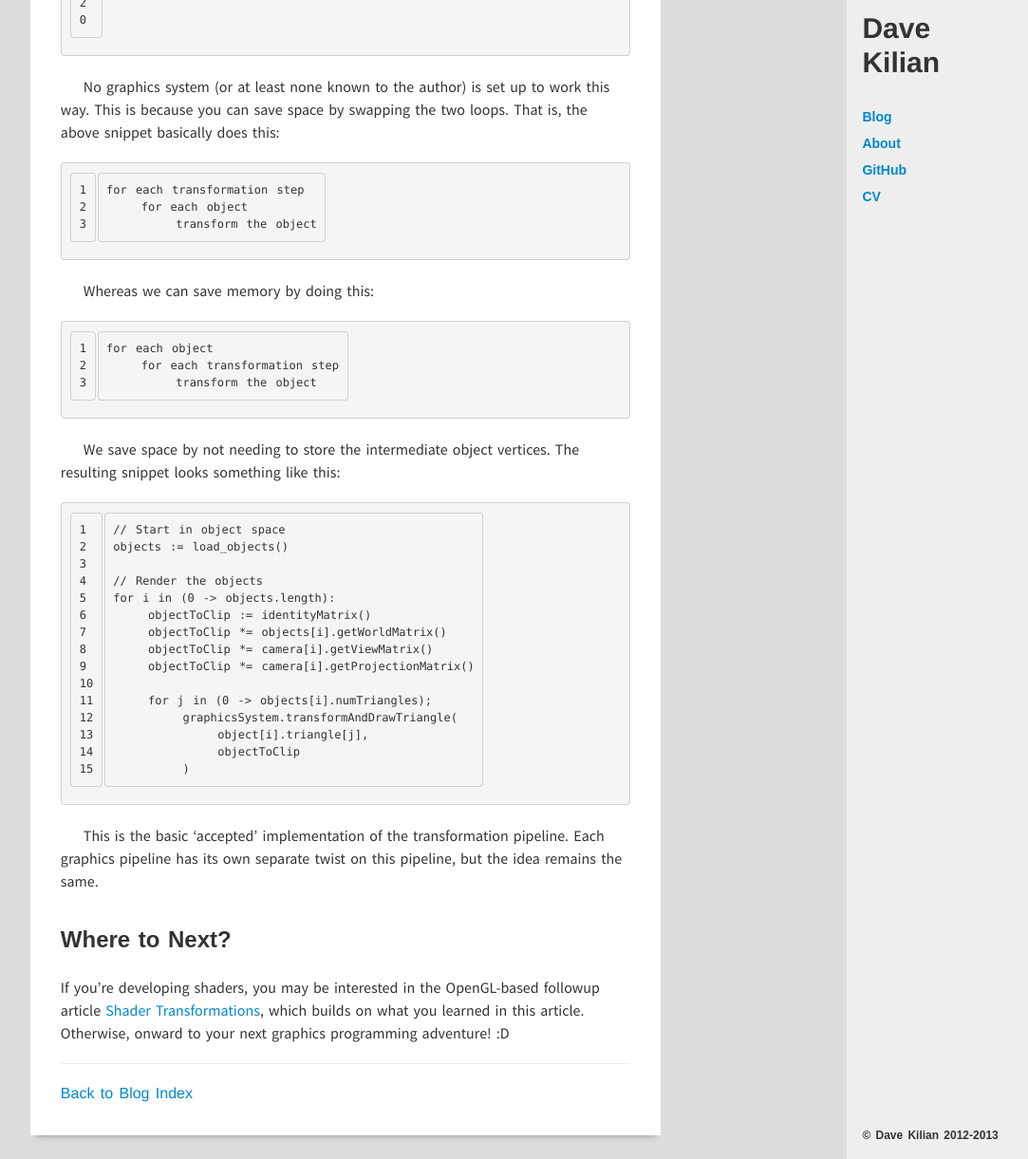
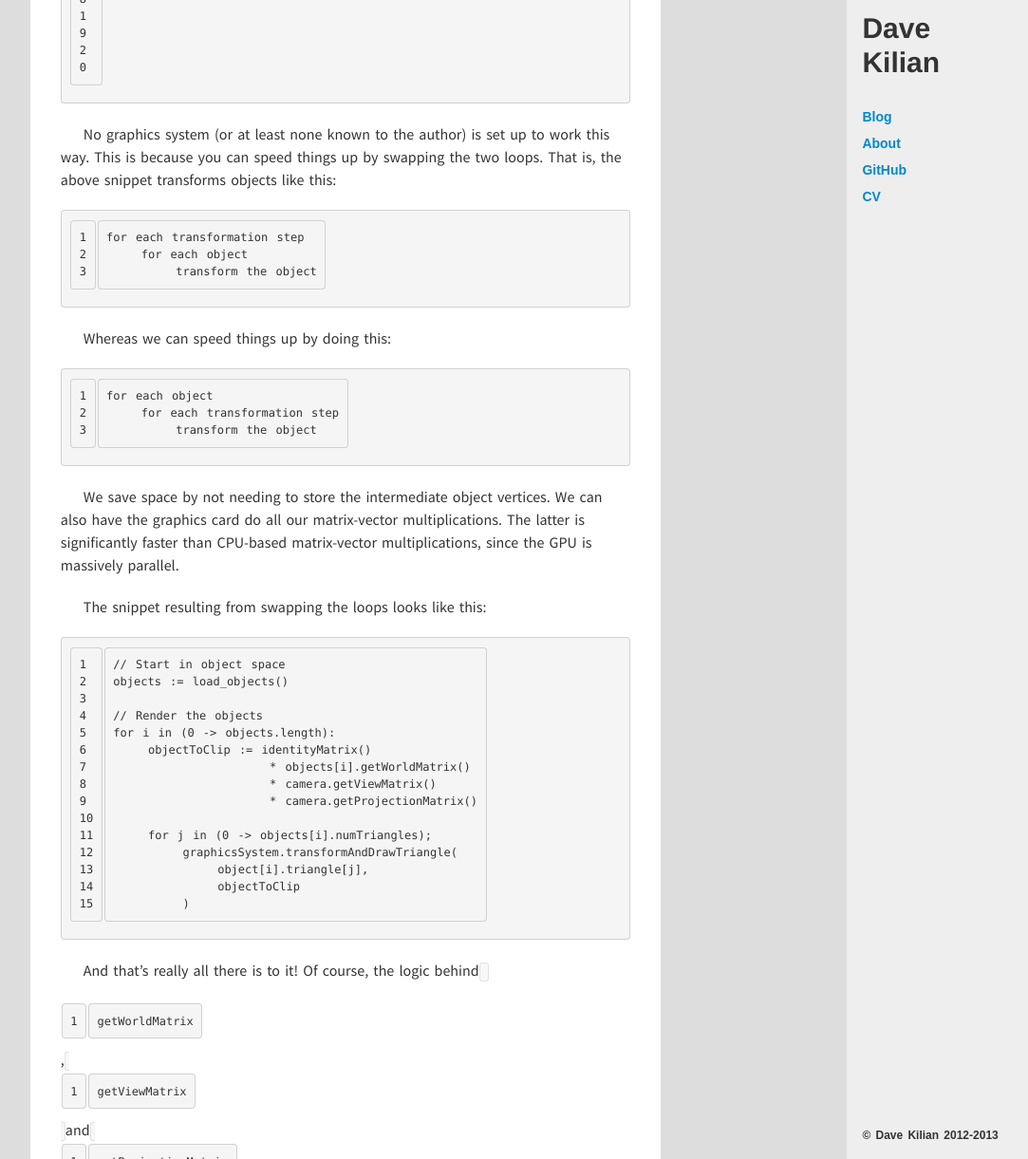
Before and after one commit to davekilian/davekilian.github.com, a Jekyll site: the page built from _posts/2013-04-05-transformation-pipeline.markdown, in a window 1280 px wide and 1400 px high, scrolled down 6586 px, cut to the strip 179-1400 px from the top of the window. Shown: the whole strip at 95% size, without its empty margins (197-1280 px from the left). Built offline with Jekyll 4.4.1, drawn with Linux system fonts in a browser that asks for light colours; Markdown is read by kramdown in place of the engine named in the settings; formulas are drawn with MathJax 3; some of the changed text lies outside the part shown.

Commit message:
Edited and published transformation pipeline article

```diff
--- a/_posts/2013-04-05-transformation-pipeline.markdown
+++ b/_posts/2013-04-05-transformation-pipeline.markdown
@@ -2,23 +2,24 @@
 layout: post
 title: The Transformation Pipeline
 author: Dave
-draft: true
+draft: false
 ---
 
-If you've been playing with a real-time graphics package (like DirectX or
-OpenGL) for a while, you've probably noticed how important transformations are.
-They're used for several different purposes, like moving objects and
-positioning the viewer (i.e. the 'camera').
+If you've used a real-time graphics package (like DirectX or OpenGL), you've
+probably noticed how pervasive transformations are. These packages use
+transformations for all sorts of things!
 
-Things can get confusing when you start using the same tool for different
-tasks! To deal with this, graphics developers over the years have converged
-on a fairly simple system for naming different types of transformations.
-This post will be an overview of vector spaces and transformations: what they
-are, what they're called, and how they fit together into a pipeline. While it
-seems everyone has their own naming system for spaces and transforms, the
-basic ideas carry over universally.
+Although using transformations for all these things is mathematically elegant,
+it also makes reasoning about transformations a little complex. To make things
+easier, graphics developers invented a system for classifying and combining the
+different types of graphics transformations. This sytem is called the
+transformation pipeline. It's accepted nearly universally, even though many
+people have their own twist on it.
 
-We'll start with vector spaces.
+This post will be about both of these aspects of the transformation pipeline.
+We'll start with classification, and then move on to combination.
+
+Our first topic will be vector spaces.
 
 ## Vector Spaces
 
@@ -73,7 +74,8 @@
 * Then $M\_{AC} = M_{BC} \times M_{AB}$ transforms from $A$-space to $C$-space.
 
 Intuitively, you might say $M_{AC}$ transforms from $A$-space to $B$-space to
-$C$-space.
+$C$-space. But keep in mind $M_{AB}$ and $M_{AC}$ have the same dimensions.
+Multiplying either by some vector requires an equal amount of computation.
 
 If you have $M_{AB}$, which transforms from $A$-space to $B$-space, you can
 obtain $M_{BA}$, which goes from $B$-space to $A$-space, by inverting $M_{AB}$.
@@ -109,24 +111,23 @@
 ## The Transformation Pipeline
 
 We mentioned earlier that there are a few different things we use
-transformations for. There is a standard pipeline for doing all of these steps
-in a way that won't make you want to pull your hair out (lucky, huh?). We'll
-call this system the transformation pipeline. This pipeline is wholly separate
-from the rendering pipeline!
+transformations for, and there's a system for classifying and combining these
+transformations. This system is called the transformation pipeline, and it's
+not to be confused with the rendering pipeline!
 
 Here's a rough outline of the transformation pipeline:
 
 1. Start with a bunch of objects (a chair, a table, etc)
 2. Transform each object so that it appears in the right part of the scene
-3. Transform all objects in the scene as they would be seen from the point of
-   view of the camera
-4. Transform the view, so that things closer to the camera seem bigger than
-   things farther from the camera
-5. Now that vertices have been moved so they reside somewhere on the screen,
-   render the scene by connecting vertices together and filling in triangles.
+3. Transform all objects in the scene, so they're positioned as they would
+   be seen from the point of view of the camera.
+4. Transform all the objects again, this time making things closer to the
+   camera seem bigger than things farther from the camera.
+5. Drop the $Z$ coordinate of all the vertices that have been transformed
+   so far, and then stitch them together to create triangles on the screen.
 
 Each of the transformation steps has a common name, as do the vector
-spaces they transform between. All that's left to do now is list them!
+spaces each transforms between. All that's left to do now is list them!
 
 ## Vector Spaces in the Transformation Pipeline
 
@@ -216,11 +217,11 @@
 
 To recap, we listed five spaces above:
 
-* __Object space__: convenient for defining vertex positions in an object
-* __World space__: convenient for setting up those objects into one scene
+* __Object space__: convenient for defining vertex positions of an object
+* __World space__: convenient for setting up those objects in one scene
 * __Eye space__: the same scene, but from the camera's point of view
 * __Clip space__: the final space containing what will be rendered
-* __Screen space__: clip space, but engineered for cloring pixels
+* __Screen space__: a pixel-friendly coordinate system for clip space
 
 A typical workflow using these spaces might work as follows:
 
@@ -300,21 +301,25 @@
             graphicsSystem.drawTriangle(object[i].triangle[j])
 
 No graphics system (or at least none known to the author) is set up to work
-this way. This is because you can save space by swapping the two loops. That
-is, the above snippet basically does this:
+this way. This is because you can speed things up by swapping the two loops.
+That is, the above snippet transforms objects like this:
 
     for each transformation step
         for each object
             transform the object
 
-Whereas we can save memory by doing this:
+Whereas we can speed things up by doing this:
 
     for each object
         for each transformation step
             transform the object
 
-We save space by not needing to store the intermediate object vertices. The
-resulting snippet looks something like this:
+We save space by not needing to store the intermediate object vertices. We can
+also have the graphics card do all our matrix-vector multiplications. The
+latter is significantly faster than CPU-based matrix-vector multiplications,
+since the GPU is massively parallel.
+
+The snippet resulting from swapping the loops looks like this:
 
     // Start in object space
     objects := load_objects()
@@ -322,9 +327,9 @@
     // Render the objects
     for i in (0 -> objects.length):
         objectToClip := identityMatrix()
-        objectToClip *= objects[i].getWorldMatrix()
-        objectToClip *= camera[i].getViewMatrix()
-        objectToClip *= camera[i].getProjectionMatrix()
+                      * objects[i].getWorldMatrix()
+                      * camera.getViewMatrix()
+                      * camera.getProjectionMatrix()
 
         for j in (0 -> objects[i].numTriangles);
             graphicsSystem.transformAndDrawTriangle(
@@ -332,13 +337,28 @@
                 objectToClip
             )
 
-This is the basic 'accepted' implementation of the transformation pipeline.
-Each graphics pipeline has its own separate twist on this pipeline, but the
-idea remains the same.
+And that's really all there is to it! Of course, the logic behind
+`getWorldMatrix`, `getViewMatrix` and `getProjectionMatrix` is likely
+might be complex.
+
+## One Final Aside
+
+We mentioned the transformation pipeline is distinct from the
+rendering pipeline. How do the two work together?
+
+* The transformation pipeline runs on the CPU. It takes in the application's
+  state and produces a single transformation matrix for each object in the
+  scene. We outlined it in the pseudocode above.
+
+* The rendering pipeline runs on the GPU. It takes a triangle and a
+  transformation matrix, and draws that triangle on the screen. We invoked the
+  rendering pipeline in the pseudocode above when we called
+  `graphicsSystem.transformAndDrawTriangle`.
+
 
 ## Where to Next?
 
 If you're developing shaders, you may be interested in the OpenGL-based
-followup article [Shader Transformations](/04/05/shader-transforms.html),
+followup article [Shader Transformations](/2013/04/05/shader-transforms.html),
 which builds on what you learned in this article.
 Otherwise, onward to your next graphics programming adventure! :D
--- a/global.css
+++ b/global.css
@@ -79,7 +79,6 @@
 
 li
 {
-    text-align: justify;
     line-height: 1.5em;
 }
 
```
Also changed, not shown: other parts of _posts/2013-04-05-transformation-pipeline.markdown (+1 -1 lines).
